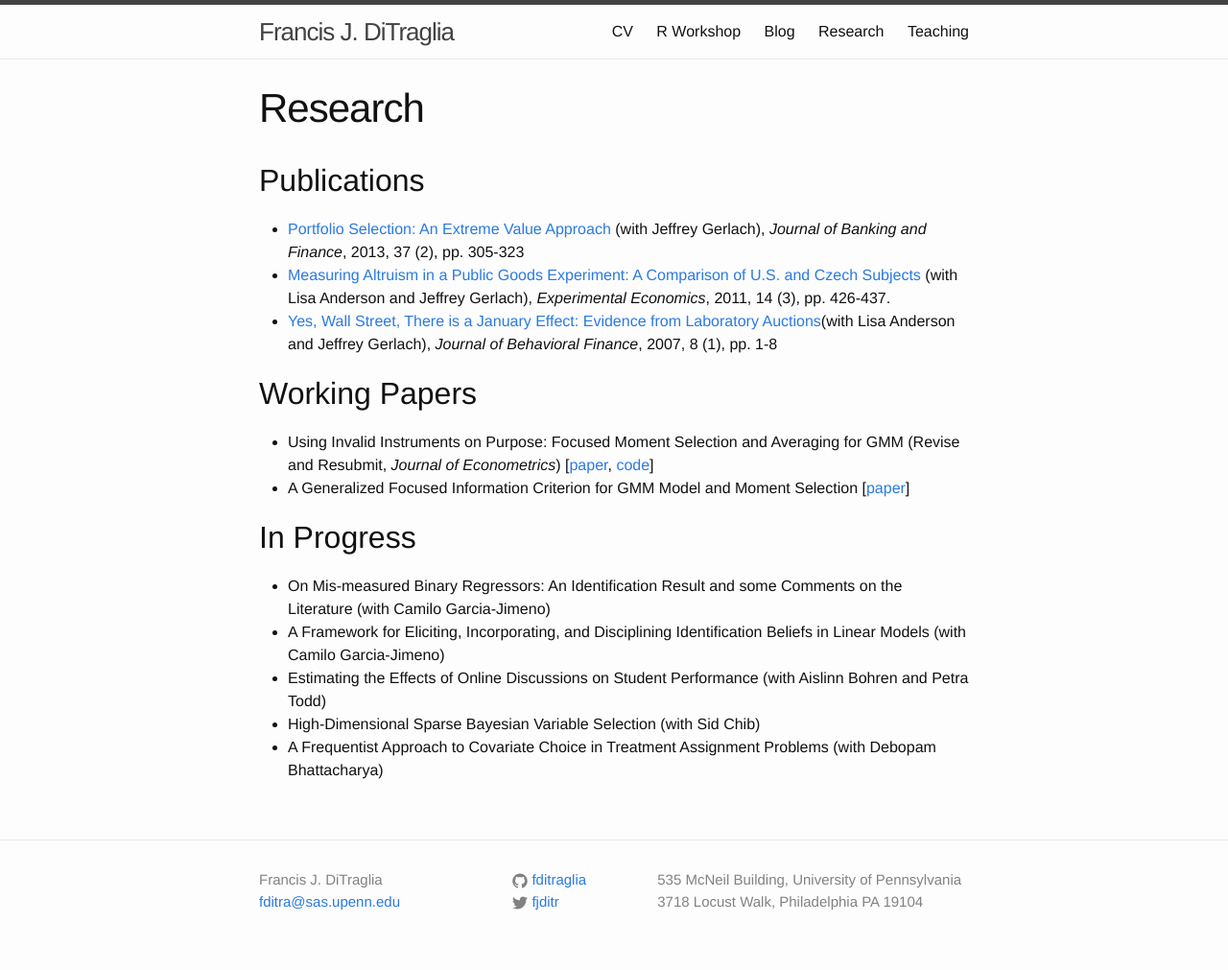
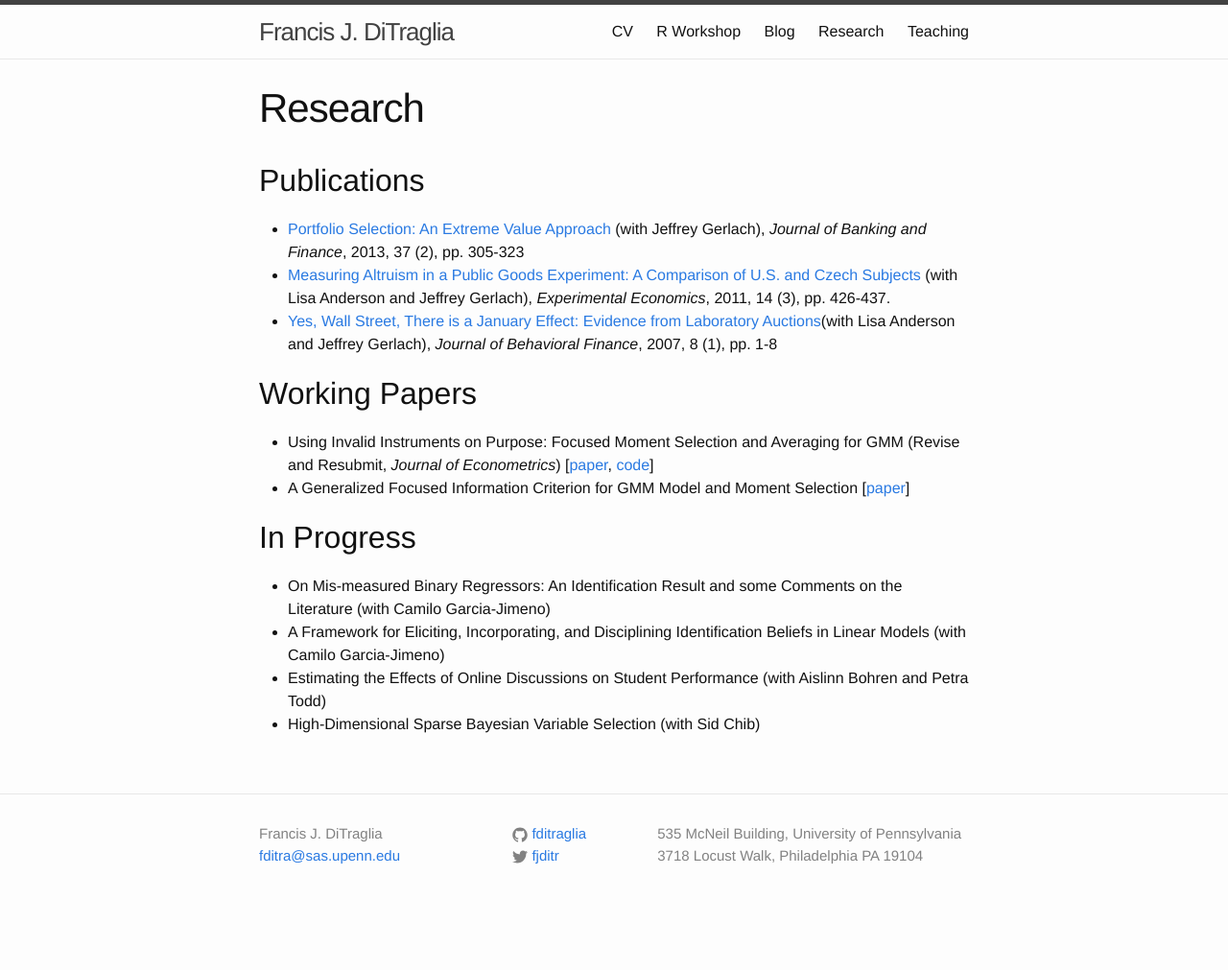
Before and after one commit to fditraglia/fditraglia.github.io, a Jekyll site: the page built from research.md, in a window 1280 px wide. Shown: the whole page at 96% size. Built offline with Jekyll 4.4.1, drawn with Linux system fonts in a browser that asks for light colours; after the commit the page ends 963 px from its top, so only the background shows below that.

Commit message:
update research

```diff
--- a/research.md
+++ b/research.md
@@ -19,4 +19,3 @@ permalink: /research/
 -  A Framework for Eliciting, Incorporating, and Disciplining Identification Beliefs in Linear Models (with Camilo Garcia-Jimeno)
 -  Estimating the Effects of Online Discussions on Student Performance (with Aislinn Bohren and Petra Todd)
 -  High-Dimensional Sparse Bayesian Variable Selection (with Sid Chib)
--  A Frequentist Approach to Covariate Choice in Treatment Assignment Problems (with Debopam Bhattacharya)
```
